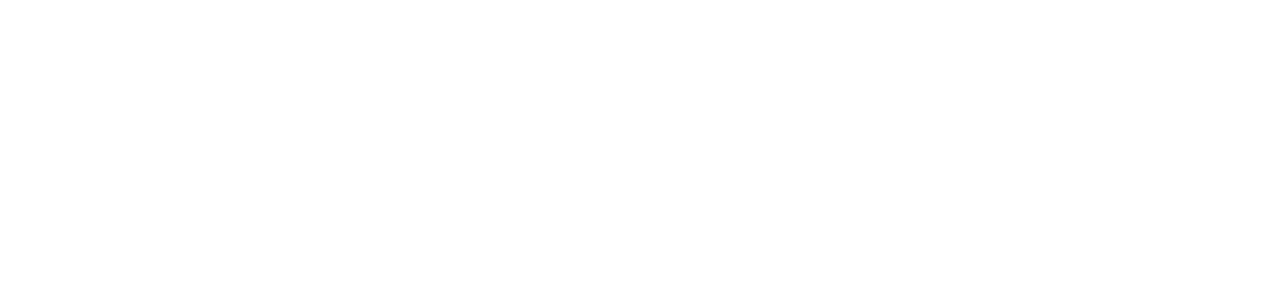
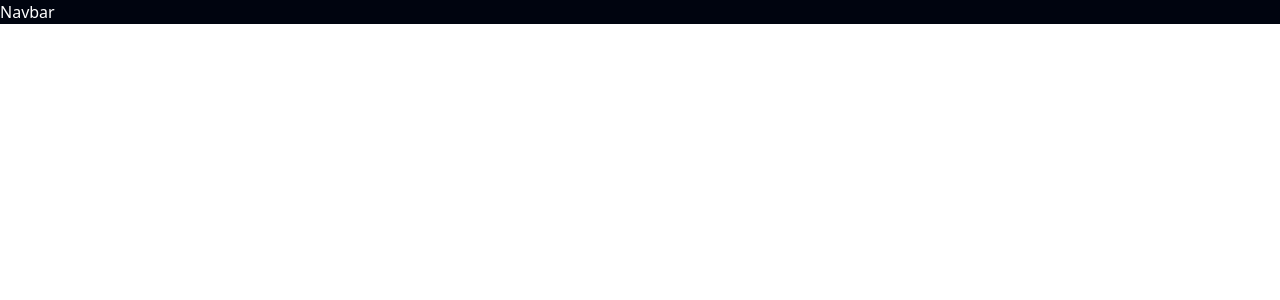
Before and after one commit to meysam-gheitasi/modern-template-web, a React (Vite) app in the folder modern-template-web/: page / in a window 1280 px wide. Shown: the top 300 px of the page. Built offline with nearby package versions, Linux system fonts and the light colour scheme.

Commit message:
Creating main screen dev styles and navbar component holder devs in the App component

```diff
--- a/modern-template-web/src/App.jsx
+++ b/modern-template-web/src/App.jsx
@@ -1,8 +1,13 @@
 import Navbar from "./components/Navbar"
 
-
 const App = () => (
-  <Navbar />
+  <div className=" min-h-full bg-primary overflow-hidden">
+    <div className="flex justify-center items-center md:px-16 px-6">
+      <div className="w-full xl:min-w-[1280px]">
+        <Navbar />
+      </div>
+    </div>
+  </div>
 )
 
 export default App
--- a/modern-template-web/src/components/Navbar.jsx
+++ b/modern-template-web/src/components/Navbar.jsx
@@ -1,4 +1,4 @@
-
+import React from 'react';
 
 const Navbar = () => {
     return (
```
